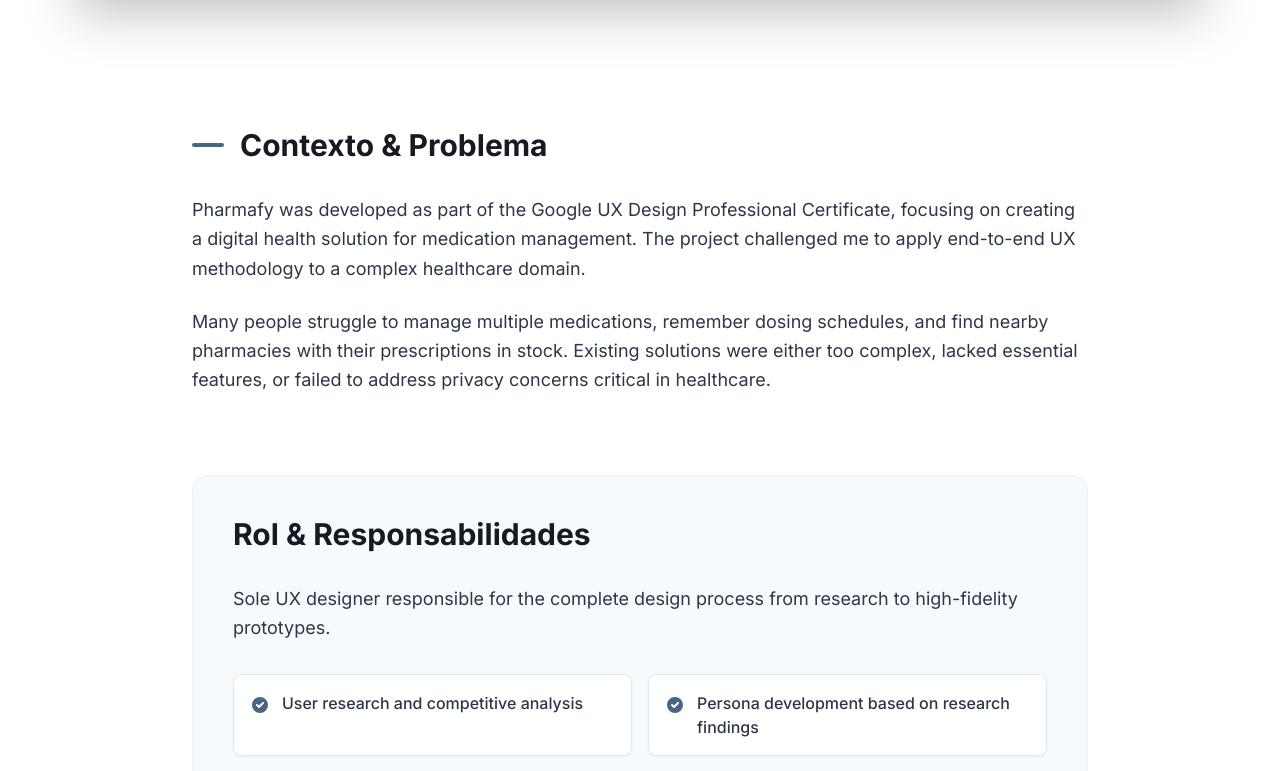
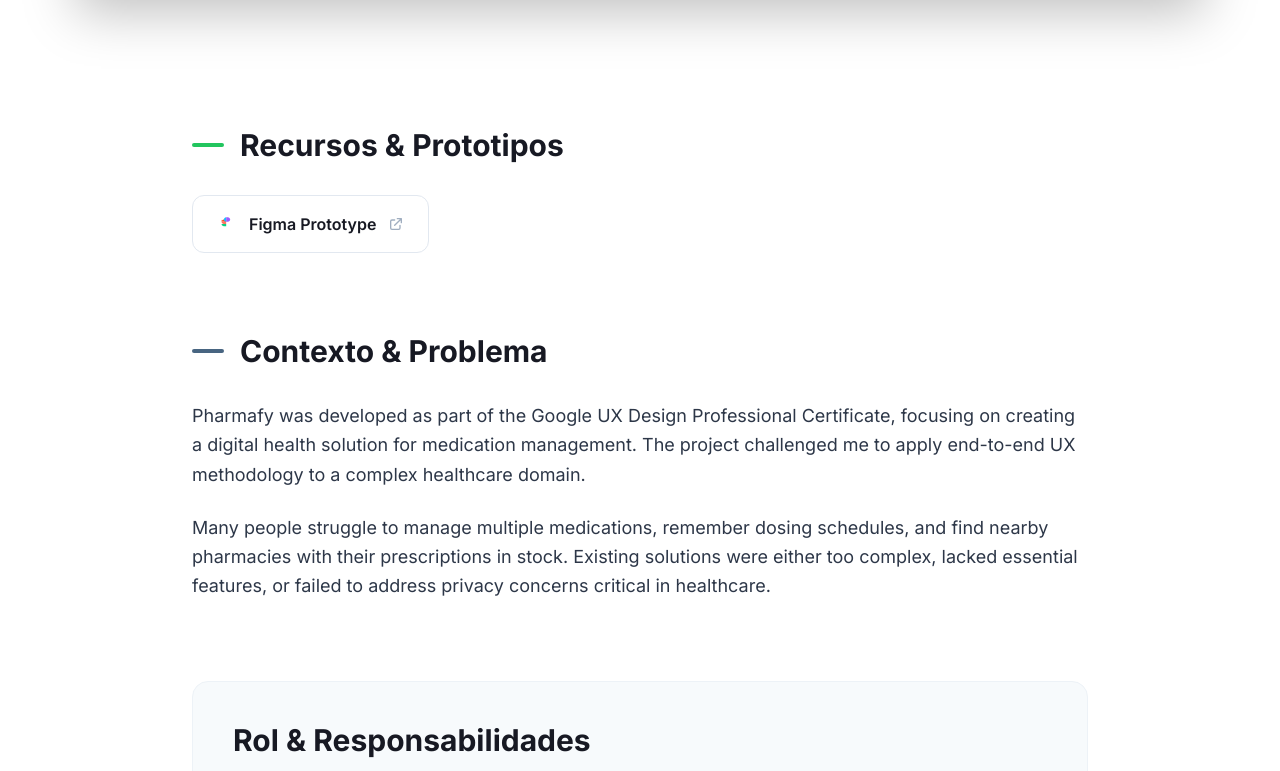
Before and after one commit to Fernandodesign96/fernandoarriagadauxui, a React (Vite) app: page /fernandoarriagadauxui/work/pharmafy in a window 1280 px wide. Shown: the part 1720-2491 px from the top of the page. Built offline with nearby package versions, Linux system fonts and the light colour scheme.

Commit message:
Update: Fix images, update links, redesign cards, add prototype resources

```diff
--- a/src/components/CaseStudyTemplate.jsx
+++ b/src/components/CaseStudyTemplate.jsx
@@ -27,6 +27,7 @@
             decisions: 'Decisiones Clave',
             results: 'Resultados & Impacto',
             learnings: 'Aprendizajes',
+            resources: 'Recursos & Prototipos',
             backAll: '← Volver a todos los proyectos',
             top: 'Volver arriba ↑'
         },
@@ -38,6 +39,7 @@
             decisions: 'Key Decisions',
             results: 'Results & Impact',
             learnings: 'Key Learnings',
+            resources: 'Resources & Prototypes',
             backAll: '← Back to all projects',
             top: 'Back to top ↑'
         }
@@ -48,6 +50,41 @@
     useEffect(() => {
         window.scrollTo(0, 0)
     }, [])
+
+    const getLinkIcon = (type) => {
+        switch (type) {
+            case 'figma': return (
+                <svg className="w-5 h-5" viewBox="0 0 24 24" fill="none" xmlns="http://www.w3.org/2000/svg">
+                    <path d="M5.5 12C5.5 13.5188 6.73122 14.75 8.25 14.75H11V12H5.5Z" fill="#0ACF83" />
+                    <path d="M5.5 6.5C5.5 7.6402 6.18525 8.62545 7.1518 9.0718C7.45895 9.21385 7.79943 9.25 8.25 9.25H11V6.5H8.25C6.73122 6.5 5.5 7.73122 5.5 9.25Z" fill="#F24E1E" />
+                    <path d="M5.5 9.25C5.5 10.7688 6.73122 12 8.25 12H11V9.25H8.25C6.73122 9.25 5.5 8.01878 5.5 6.5Z" fill="#FF7262" />
+                    <path d="M11 3.75C9.48122 3.75 8.25 4.98122 8.25 6.5C8.25 8.01878 9.48122 9.25 11 9.25V3.75Z" fill="#1ABCFE" />
+                    <path d="M15.75 6.5C15.75 8.01878 14.5188 9.25 13 9.25H11V3.75H13C14.5188 3.75 15.75 4.98122 15.75 6.5Z" fill="#A259FF" />
+                </svg>
+            )
+            case 'lovable': return (
+                <svg className="w-5 h-5" viewBox="0 0 24 24" fill="none" stroke="currentColor" strokeWidth="2">
+                    <path d="M4.318 6.318a4.5 4.5 0 000 6.364L12 20.364l7.682-7.682a4.5 4.5 0 00-6.364-6.364L12 7.636l-1.318-1.318a4.5 4.5 0 00-6.364 0z" />
+                </svg>
+            )
+            default: return (
+                <svg className="w-5 h-5" fill="none" stroke="currentColor" viewBox="0 0 24 24">
+                    <path strokeLinecap="round" strokeLinejoin="round" strokeWidth={2} d="M10 6H6a2 2 0 00-2 2v10a2 2 0 002 2h10a2 2 0 002-2v-4M14 4h6m0 0v6m0-6L10 14" />
+                </svg>
+            )
+        }
+    }
+
+    const getLinkLabel = (key) => {
+        const labels = {
+            figma: 'Figma Prototype',
+            lovable: 'Lovable AI Preview',
+            desktop: 'Live Demo (Desktop)',
+            tablet: 'Live Demo (Tablet)',
+            mobile: 'Live Demo (Mobile)'
+        }
+        return labels[key] || 'View Resource'
+    }
 
     return (
         <div className="min-h-screen bg-white dark:bg-neutral-950 transition-colors duration-200">
@@ -90,7 +127,7 @@
                     <div className="max-w-6xl mx-auto">
                         <div className="rounded-xl overflow-hidden shadow-2xl border border-neutral-200 dark:border-neutral-800">
                             <img
-                                src={project.coverImage}
+                                src={`${import.meta.env.BASE_URL}${project.coverImage.startsWith('/') ? project.coverImage.slice(1) : project.coverImage}`}
                                 alt={`${project.title} showcase`}
                                 className="w-full h-auto"
                             />
@@ -101,6 +138,38 @@
 
             <div className="container-custom py-12 md:py-16">
                 <div className="max-w-4xl mx-auto space-y-20">
+
+                    {/* Project Resources / Links */}
+                    {project.links && Object.keys(project.links).length > 0 && (
+                        <section>
+                            <h2 className="text-2xl md:text-3xl font-bold mb-8 text-neutral-900 dark:text-white flex items-center">
+                                <span className="w-8 h-1 bg-green-500 mr-4 rounded-full"></span>
+                                {t.resources}
+                            </h2>
+                            <div className="flex flex-wrap gap-4">
+                                {Object.entries(project.links).map(([key, url]) => (
+                                    <a
+                                        key={key}
+                                        href={url}
+                                        target="_blank"
+                                        rel="noopener noreferrer"
+                                        className="flex items-center gap-3 px-6 py-4 bg-white dark:bg-neutral-800 border border-neutral-200 dark:border-neutral-700 rounded-xl hover:border-primary-500 dark:hover:border-primary-500 hover:shadow-lg transition-all group"
+                                    >
+                                        <span className="text-neutral-500 dark:text-neutral-400 group-hover:text-primary-600 dark:group-hover:text-primary-400 transition-colors">
+                                            {getLinkIcon(key)}
+                                        </span>
+                                        <span className="font-semibold text-neutral-900 dark:text-white group-hover:text-primary-700 dark:group-hover:text-primary-400">
+                                            {getLinkLabel(key)}
+                                        </span>
+                                        <svg className="w-4 h-4 text-neutral-400 group-hover:translate-x-1 transition-transform" fill="none" stroke="currentColor" viewBox="0 0 24 24">
+                                            <path strokeLinecap="round" strokeLinejoin="round" strokeWidth={2} d="M10 6H6a2 2 0 00-2 2v10a2 2 0 002 2h10a2 2 0 002-2v-4M14 4h6m0 0v6m0-6L10 14" />
+                                        </svg>
+                                    </a>
+                                ))}
+                            </div>
+                        </section>
+                    )}
+
                     {/* Context & Problem */}
                     <section>
                         <h2 className="text-2xl md:text-3xl font-bold mb-8 text-neutral-900 dark:text-white flex items-center">
--- a/src/components/Footer.jsx
+++ b/src/components/Footer.jsx
@@ -17,13 +17,10 @@
                     </div>
 
                     <div className="flex items-center gap-6">
-                        <a href="#" className="text-neutral-500 hover:text-primary-600 dark:text-neutral-400 dark:hover:text-primary-400 transition-colors">
+                        <a href="https://www.linkedin.com/in/fernando-arriagada-castillo-a68283180/" target="_blank" rel="noopener noreferrer" className="text-neutral-500 hover:text-primary-600 dark:text-neutral-400 dark:hover:text-primary-400 transition-colors">
                             LinkedIn
                         </a>
-                        <a href="#" className="text-neutral-500 hover:text-primary-600 dark:text-neutral-400 dark:hover:text-primary-400 transition-colors">
-                            Behance
-                        </a>
-                        <a href="#" className="text-neutral-500 hover:text-primary-600 dark:text-neutral-400 dark:hover:text-primary-400 transition-colors">
+                        <a href="mailto:fernandodesign96@gmail.com" className="text-neutral-500 hover:text-primary-600 dark:text-neutral-400 dark:hover:text-primary-400 transition-colors">
                             Email
                         </a>
                     </div>
--- a/src/data/projects.js
+++ b/src/data/projects.js
@@ -14,6 +14,10 @@
             metrics: {
                 improvement: 'Optimización de embudo',
                 impact: 'Validación de rendimiento'
+            },
+            links: {
+                lovable: 'https://bancoestado.lovable.app/',
+                figma: 'https://www.figma.com/design/h6OYFFFws5oCyJLuwfs3yT/Banco-Estado?node-id=0-1&t=LGiSG3MVs82qJHBv-1'
             }
         },
         {
@@ -30,6 +34,13 @@
             metrics: {
                 improvement: 'Percepción de marca',
                 impact: 'Sitio web funcional'
+            },
+            links: {
+                lovable: 'https://bcnglobal.lovable.app/',
+                figma: 'https://www.figma.com/design/BcGdwTMlO6tGBDaoc3D2jX/Redise%C3%B1o-BCN-Global?node-id=0-1&t=oPDIhsV43zFyPlv4-1',
+                desktop: 'https://bcnglobal.figweb.site/',
+                tablet: 'https://bcnglobaltablet.figweb.site/',
+                mobile: 'https://bcnglobalmobile.figweb.site/'
             }
         },
         {
@@ -46,6 +57,9 @@
             metrics: {
                 improvement: '+12.5% tasa de conversión',
                 impact: '+100% duración sesión'
+            },
+            links: {
+                figma: 'https://www.figma.com/design/ebPjqNhtVlGVinwQC5VTcS/Prototipo-Ghali?node-id=0-1&t=zAd0ZmvwNu2PDW4t-1'
             }
         },
         {
@@ -62,6 +76,9 @@
             metrics: {
                 improvement: '+100% tasa conversión',
                 impact: '+70% CTR'
+            },
+            links: {
+                figma: 'https://www.figma.com/design/UMbDoTx9wA4GK7XuBrpFB4/Wireframe-Propuesta---La-Especier%C3%ADa---E3-dis-046?node-id=51-376&t=ZCmyeh2oqzBqJq6n-1'
             }
         },
         {
@@ -78,6 +95,9 @@
             metrics: {
                 improvement: 'Diseño privacidad-primero',
                 impact: 'Certificación Google UX'
+            },
+            links: {
+                figma: 'https://www.figma.com/design/lETqUHlS9ABeSDUqg8PJle/Pharmafy?node-id=0-1&t=sNd1MyjcADrqunFV-1'
             }
         },
         {
@@ -94,6 +114,9 @@
             metrics: {
                 improvement: 'Descubrimiento eventos',
                 impact: 'Identidad visual atractiva'
+            },
+            links: {
+                figma: 'https://www.figma.com/design/fqe2mj3BKBqIR9RclYk8PB/Prototipo-lo-fi---app-contrataci%C3%B3n-de-m%C3%BAsicos?node-id=123-2&t=VNVpllMgyl7K0xVH-1'
             }
         },
         {
@@ -110,6 +133,9 @@
             metrics: {
                 improvement: 'Adquisición de usuarios',
                 impact: 'Seguimiento nutricional accesible'
+            },
+            links: {
+                figma: 'https://www.figma.com/design/dFQzwm8NK6z86GDVmIcUd8/Wireframe-App-GoodMeal---Equipo-3?node-id=113-3&t=XpVD9THQJRMtoRae-1'
             }
         }
     ],
@@ -128,6 +154,10 @@
             metrics: {
                 improvement: 'Funnel optimization',
                 impact: 'Performance validation'
+            },
+            links: {
+                lovable: 'https://bancoestado.lovable.app/',
+                figma: 'https://www.figma.com/design/h6OYFFFws5oCyJLuwfs3yT/Banco-Estado?node-id=0-1&t=LGiSG3MVs82qJHBv-1'
             }
         },
         {
@@ -144,6 +174,13 @@
             metrics: {
                 improvement: 'Brand perception',
                 impact: 'Functional hosted website'
+            },
+            links: {
+                lovable: 'https://bcnglobal.lovable.app/',
+                figma: 'https://www.figma.com/design/BcGdwTMlO6tGBDaoc3D2jX/Redise%C3%B1o-BCN-Global?node-id=0-1&t=oPDIhsV43zFyPlv4-1',
+                desktop: 'https://bcnglobal.figweb.site/',
+                tablet: 'https://bcnglobaltablet.figweb.site/',
+                mobile: 'https://bcnglobalmobile.figweb.site/'
             }
         },
         {
@@ -160,6 +197,9 @@
             metrics: {
                 improvement: '+12.5% conversion rate',
                 impact: '+100% session duration'
+            },
+            links: {
+                figma: 'https://www.figma.com/design/ebPjqNhtVlGVinwQC5VTcS/Prototipo-Ghali?node-id=0-1&t=zAd0ZmvwNu2PDW4t-1'
             }
         },
         {
@@ -176,6 +216,9 @@
             metrics: {
                 improvement: '+100% conversion rate',
                 impact: '+70% CTR'
+            },
+            links: {
+                figma: 'https://www.figma.com/design/UMbDoTx9wA4GK7XuBrpFB4/Wireframe-Propuesta---La-Especier%C3%ADa---E3-dis-046?node-id=51-376&t=ZCmyeh2oqzBqJq6n-1'
             }
         },
         {
@@ -192,6 +235,9 @@
             metrics: {
                 improvement: 'Privacy-first design',
                 impact: 'Google UX certification'
+            },
+            links: {
+                figma: 'https://www.figma.com/design/lETqUHlS9ABeSDUqg8PJle/Pharmafy?node-id=0-1&t=sNd1MyjcADrqunFV-1'
             }
         },
         {
@@ -208,6 +254,9 @@
             metrics: {
                 improvement: 'Event discovery',
                 impact: 'Engaging visual identity'
+            },
+            links: {
+                figma: 'https://www.figma.com/design/fqe2mj3BKBqIR9RclYk8PB/Prototipo-lo-fi---app-contrataci%C3%B3n-de-m%C3%BAsicos?node-id=123-2&t=VNVpllMgyl7K0xVH-1'
             }
         },
         {
@@ -224,6 +273,9 @@
             metrics: {
                 improvement: 'User acquisition',
                 impact: 'Accessible nutrition tracking'
+            },
+            links: {
+                figma: 'https://www.figma.com/design/dFQzwm8NK6z86GDVmIcUd8/Wireframe-App-GoodMeal---Equipo-3?node-id=113-3&t=XpVD9THQJRMtoRae-1'
             }
         }
     ]
--- a/src/pages/Home.jsx
+++ b/src/pages/Home.jsx
@@ -160,7 +160,7 @@
                         </div>
                         <div className="relative h-64 lg:h-auto min-h-[300px]">
                             <img
-                                src="/assets/profile.jpg"
+                                src={`${import.meta.env.BASE_URL}assets/profile.jpg`}
                                 alt="Fernando Arriagada"
                                 className="absolute inset-0 w-full h-full object-cover"
                             />
@@ -194,10 +194,10 @@
                         ))}
                     </div>
 
-                    <div className="flex flex-col sm:flex-row items-center justify-center gap-4">
+                    <div className="flex flex-col md:flex-row items-center justify-center gap-4 flex-wrap">
                         <a
-                            href="mailto:fernandoarriagada@example.com"
-                            className="w-full sm:w-auto px-8 py-4 bg-primary-600 hover:bg-primary-700 text-white rounded-lg font-semibold text-lg transition-all shadow-lg hover:shadow-xl flex items-center justify-center transform hover:-translate-y-0.5"
+                            href="mailto:fernandodesign96@gmail.com"
+                            className="w-full sm:w-auto px-6 py-4 bg-primary-600 hover:bg-primary-700 text-white rounded-lg font-semibold text-base transition-all shadow-lg hover:shadow-xl flex items-center justify-center transform hover:-translate-y-0.5"
                         >
                             <svg className="w-5 h-5 mr-3" fill="none" stroke="currentColor" viewBox="0 0 24 24">
                                 <path strokeLinecap="round" strokeLinejoin="round" strokeWidth={2} d="M3 8l7.89 5.26a2 2 0 002.22 0L21 8M5 19h14a2 2 0 002-2V7a2 2 0 00-2-2H5a2 2 0 00-2 2v10a2 2 0 002 2z" />
@@ -205,15 +205,26 @@
                             {t.contact.cta.email}
                         </a>
                         <a
-                            href="https://linkedin.com/in/fernandoarriagada"
+                            href="https://www.linkedin.com/in/fernando-arriagada-castillo-a68283180/"
                             target="_blank"
                             rel="noopener noreferrer"
-                            className="w-full sm:w-auto px-8 py-4 bg-white dark:bg-neutral-800 text-neutral-900 dark:text-white border-2 border-neutral-200 dark:border-neutral-600 hover:border-primary-600 dark:hover:border-primary-500 rounded-lg font-semibold text-lg transition-all flex items-center justify-center hover:bg-neutral-50 dark:hover:bg-neutral-700"
+                            className="w-full sm:w-auto px-6 py-4 bg-white dark:bg-neutral-800 text-neutral-900 dark:text-white border-2 border-neutral-200 dark:border-neutral-600 hover:border-primary-600 dark:hover:border-primary-500 rounded-lg font-semibold text-base transition-all flex items-center justify-center hover:bg-neutral-50 dark:hover:bg-neutral-700"
                         >
                             <svg className="w-5 h-5 mr-3" fill="currentColor" viewBox="0 0 24 24">
                                 <path d="M19 0h-14c-2.761 0-5 2.239-5 5v14c0 2.761 2.239 5 5 5h14c2.762 0 5-2.239 5-5v-14c0-2.761-2.238-5-5-5zm-11 19h-3v-11h3v11zm-1.5-12.268c-.966 0-1.75-.79-1.75-1.764s.784-1.764 1.75-1.764 1.75.79 1.75 1.764-.783 1.764-1.75 1.764zm13.5 12.268h-3v-5.604c0-3.368-4-3.113-4 0v5.604h-3v-11h3v1.765c1.396-2.586 7-2.777 7 2.476v6.759z" />
                             </svg>
-                            {t.contact.cta.linkedin}
+                            LinkedIn
+                        </a>
+                        <a
+                            href="https://drive.google.com/file/d/1wIBM0SO7vQGvGgDtebRt3I_b-ZO1E5Gn/view?usp=sharing"
+                            target="_blank"
+                            rel="noopener noreferrer"
+                            className="w-full sm:w-auto px-6 py-4 bg-white dark:bg-neutral-800 text-neutral-900 dark:text-white border-2 border-neutral-200 dark:border-neutral-600 hover:border-primary-600 dark:hover:border-primary-500 rounded-lg font-semibold text-base transition-all flex items-center justify-center hover:bg-neutral-50 dark:hover:bg-neutral-700"
+                        >
+                            <svg className="w-5 h-5 mr-3" fill="none" stroke="currentColor" viewBox="0 0 24 24">
+                                <path strokeLinecap="round" strokeLinejoin="round" strokeWidth={2} d="M12 10v6m0 0l-3-3m3 3l3-3m2 8H7a2 2 0 01-2-2V5a2 2 0 012-2h5.586a1 1 0 01.707.293l5.414 5.414a1 1 0 01.293.707V19a2 2 0 01-2 2z" />
+                            </svg>
+                            CV
                         </a>
                     </div>
                 </div>
```
Also changed, not shown: src/components/ProjectCard.jsx (+28 -22 lines).
